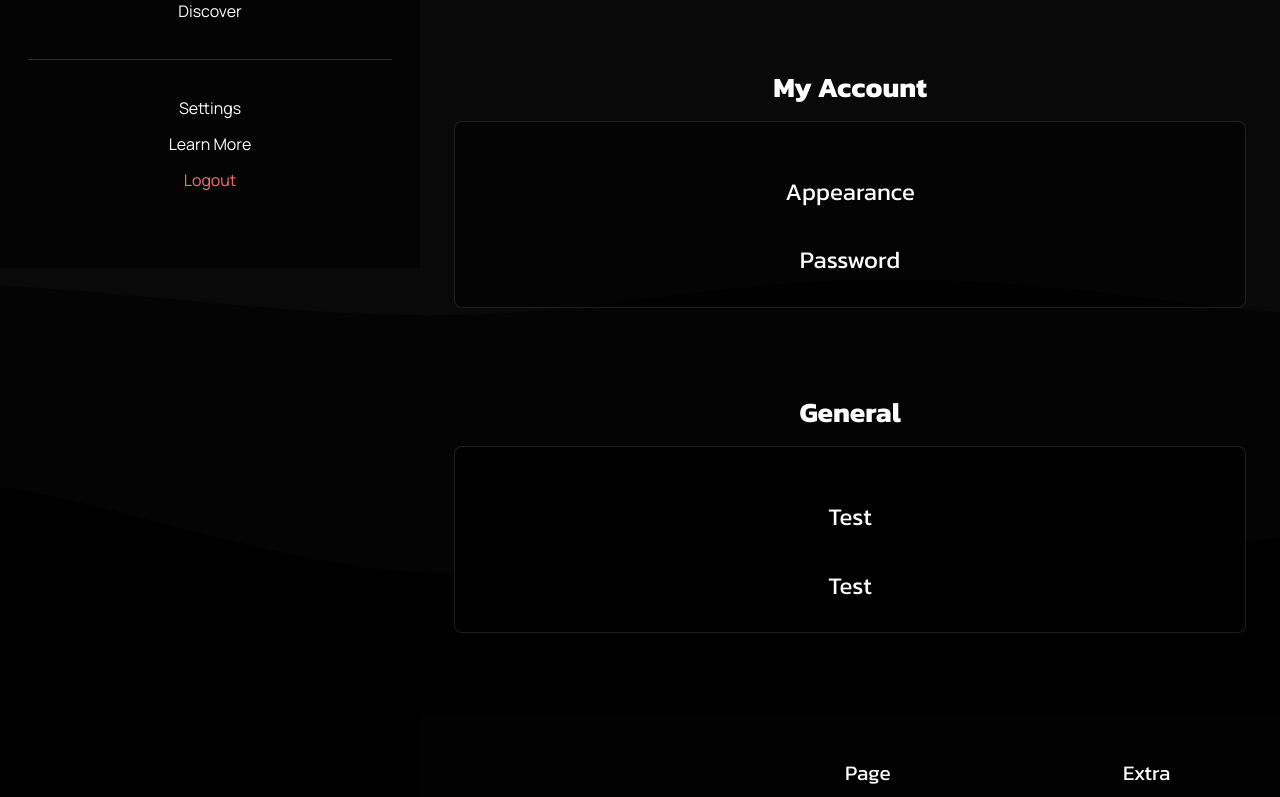
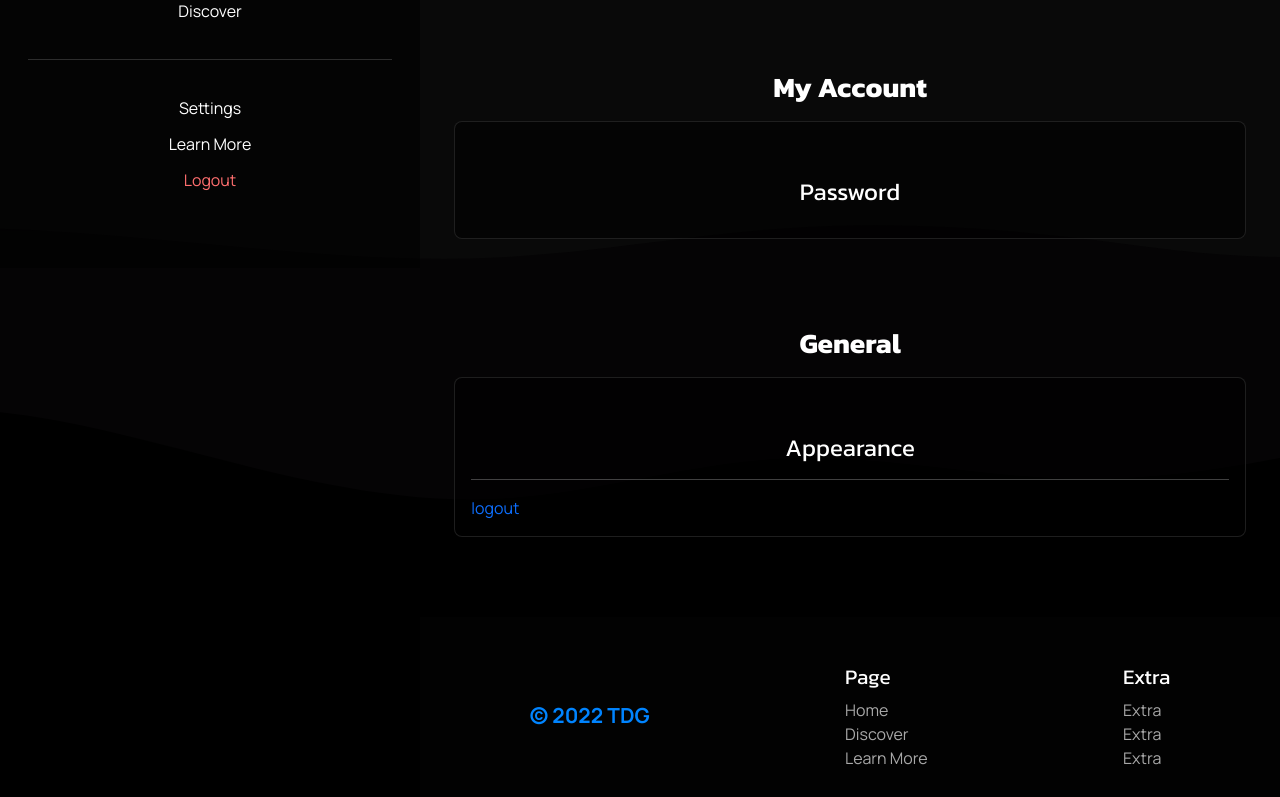
Before and after one commit to TDG-Org/Statue-Status, a React (Create React App) app in the folder client/: page /settings in a window 1280 px wide. Shown: the part 532-1329 px from the top of the page. Built offline with nearby package versions, Linux system fonts and the light colour scheme.

Commit message:
update settings page

```diff
--- a/client/src/pages/Settings/SettingsPage.jsx
+++ b/client/src/pages/Settings/SettingsPage.jsx
@@ -17,21 +17,18 @@ const SettingsPage = () => {
         <div className="pallet">
 
           {/* Avatar  */}
-          <h4>Avatar</h4>
           <div className="profile-sect-avatar">
-
+            <h4>Avatar</h4>
           </div>
 
           {/* Username  */}
-          <h4>Username</h4>
           <div className="profile-sect-name">
-
+            <h4>Username</h4>
           </div>
 
           {/* Bio  */}
-          <h4>Bio</h4>
           <div className="profile-sect-bio">
-
+            <h4>Bio</h4>
           </div>
 
         </div>
@@ -44,11 +41,10 @@ const SettingsPage = () => {
 
         <div className="pallet">
 
-          {/* Appearance  */}
-          <h4>Appearance</h4>
-
           {/* Password  */}
-          <h4>Password</h4>
+          <div className="account-sect-pass">
+           <h4>Password</h4>
+          </div>
 
         </div>
 
@@ -60,9 +56,18 @@ const SettingsPage = () => {
 
         <div className="pallet">
 
-          <h4>Test</h4>
+          {/* Appearance  */}
+          <div className="settings-sect-appear">
+            <h4>Appearance</h4>
+          </div>
 
-          <h4>Test</h4>
+          {/* logout  */}
+          <div className="settings-sect-logout">
+
+            <hr />
+
+            <a href="#">logout</a>
+          </div>
 
         </div>
 
--- a/client/src/sass/components/Aside.scss
+++ b/client/src/sass/components/Aside.scss
@@ -72,6 +72,7 @@
     width: 100%;
     padding: .5rem 0;
     max-width: 100%;
+
     .container {
       justify-content: space-evenly;
     }
```
